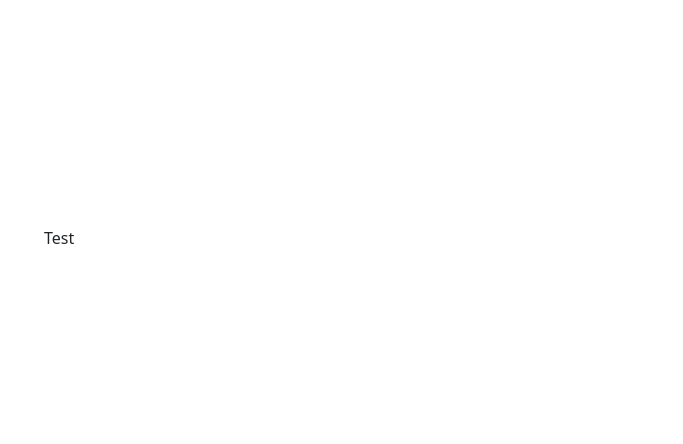
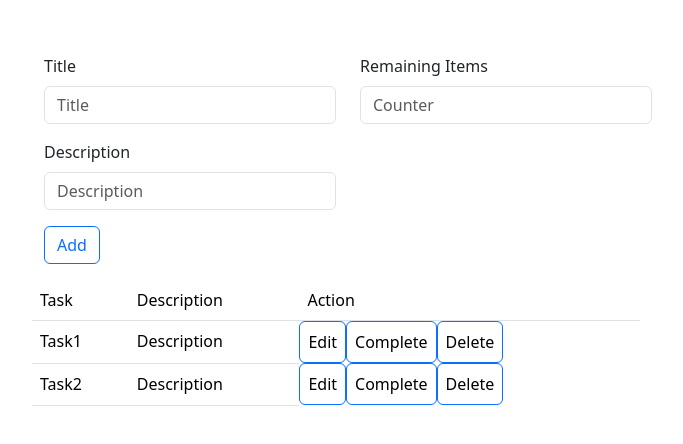
Before and after one commit to UmarPeerboccus/to-do-list-project-test, a Vue app: page / in a window 1280 px wide. Shown: the part 162-606 px from the top of the page, without its empty margins (596-1279 px from the left). Built offline with nearby package versions, Linux system fonts and the light colour scheme.

Commit message:
Layout structure

```diff
--- /dev/null
+++ b/src/views/DisplayView.vue
@@ -0,0 +1,32 @@
+<script setup lang="ts">
+</script>
+
+<template>
+    <table class="table">
+  <thead>
+    <tr>
+      <th scope="col">Task</th>
+      <th scope="col">Description</th>
+      <th scope="col">Action</th>
+    </tr>
+  </thead>
+  <tbody>
+    <tr>
+      <th scope="row">Task1</th>
+      <td>Description</td>
+      <button type="button" class="btn btn-outline-primary">Edit</button>
+      <button type="button" class="btn btn-outline-primary">Complete</button>
+      <button type="button" class="btn btn-outline-primary">Delete</button>
+    </tr>
+    <tr>
+      <th scope="row">Task2</th>
+      <td>Description</td>
+      <button type="button" class="btn btn-outline-primary">Edit</button>
+      <button type="button" class="btn btn-outline-primary">Complete</button>
+      <button type="button" class="btn btn-outline-primary">Delete</button>
+    </tr>
+  </tbody>
+</table>
+</template>
+
+<style scoped></style>
--- a/src/views/HomeView.vue
+++ b/src/views/HomeView.vue
@@ -1,6 +1,32 @@
 <script setup lang="ts">
+import DisplayView from "./DisplayView.vue";
 </script>
 
-<template>Test</template>
+<template>
+    <div class="row">
+        <div class="col">
+            <div class="mb-3">
+                <label class="form-label">Title</label>
+                <input type="text" class="form-control" placeholder="Title">
+            </div>
+            <div class="mb-3">
+                <label class="form-label">Description</label>
+                <input type="text" class="form-control" placeholder="Description">
+            </div>
+            <div class="mb-3">
+                <button type="button" class="btn btn-outline-primary">Add</button>
+            </div>
+        </div>
+        <div class="col">
+            <div class="mb-3">
+                <label class="form-label">Remaining Items</label>
+                <input type="text" class="form-control" placeholder="Counter">
+            </div>
+        </div>
+        <div class="row">
+            <DisplayView/>
+        </div>
+    </div>
+</template>
 
 <style scoped></style>
```
